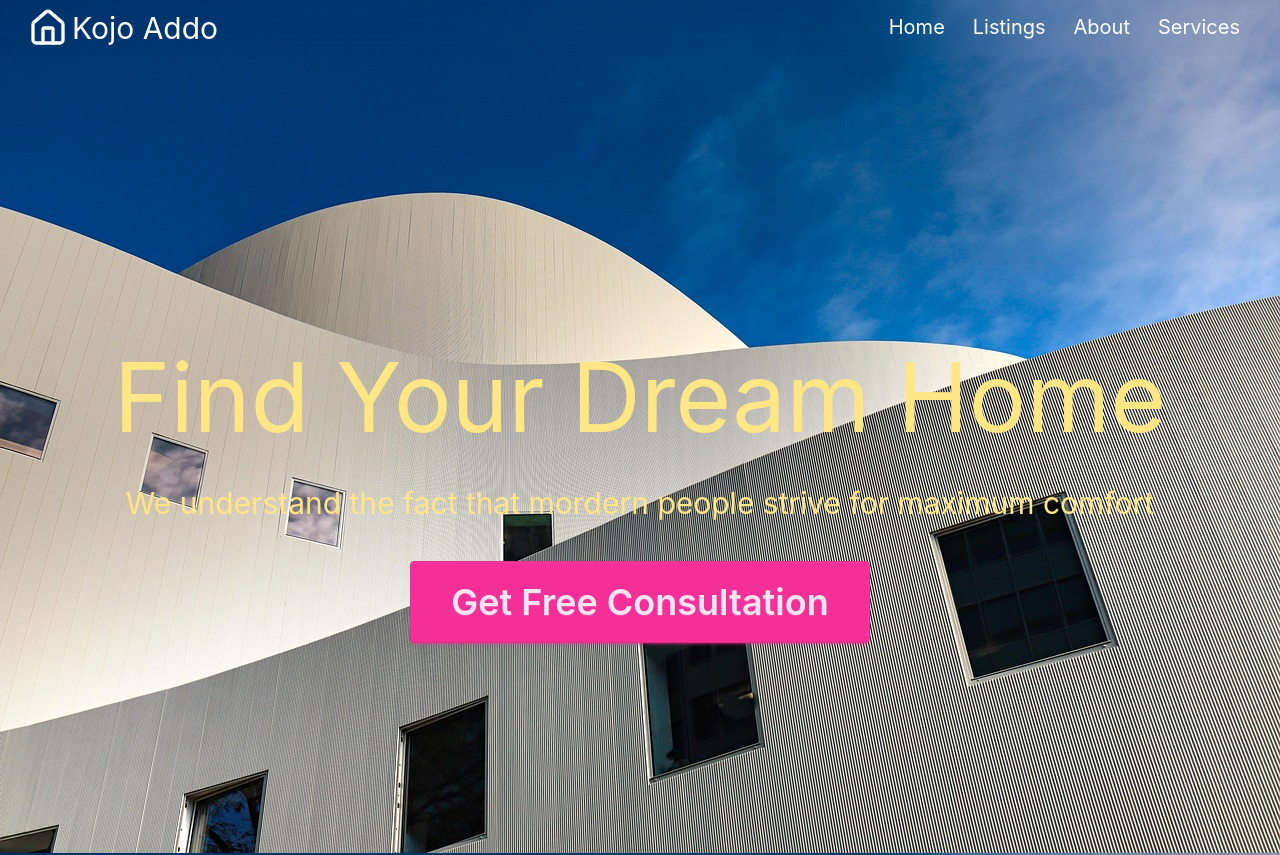
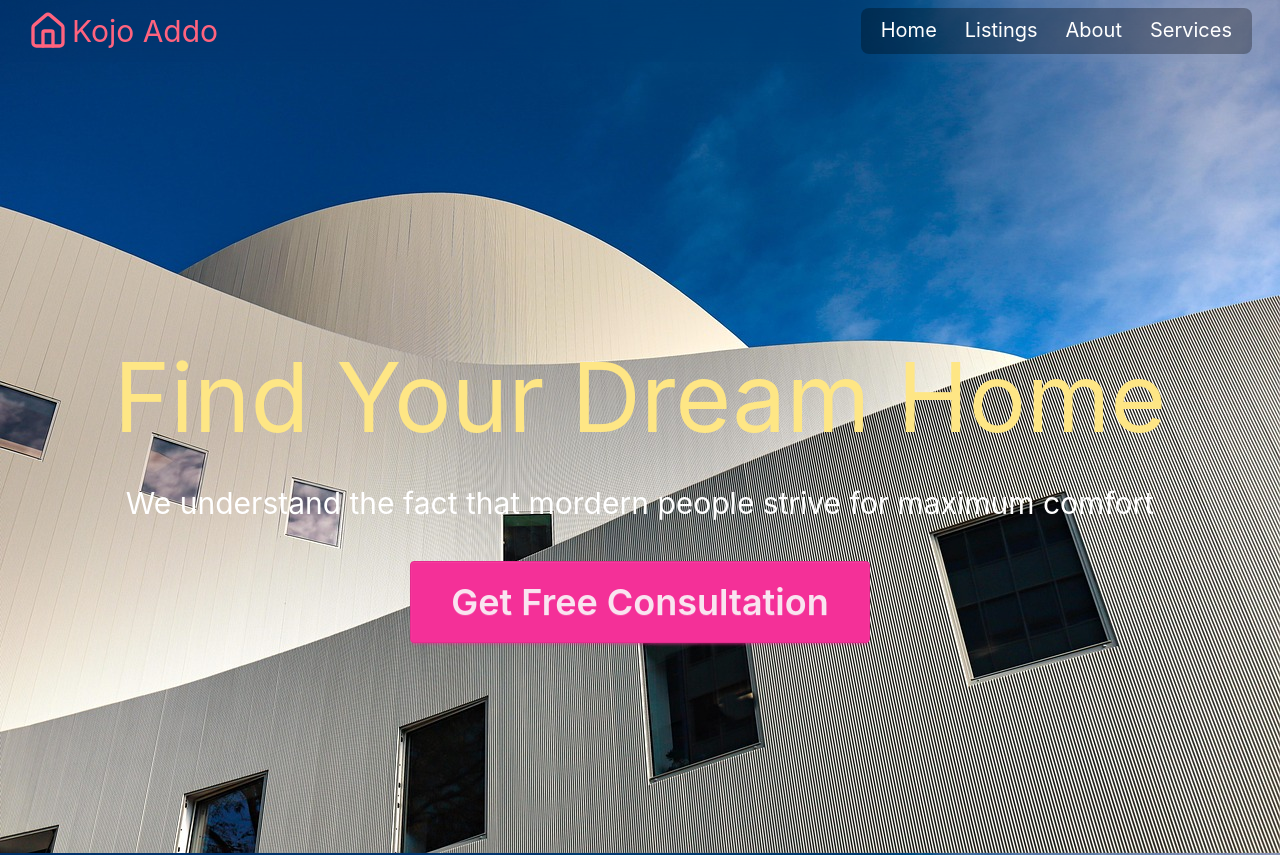
Before and after one commit to acquah-forever/my-realEstate, a React (Vite) app: page / in a window 1280 px wide. Shown: the top 855 px of the page. Built offline with nearby package versions, Linux system fonts and the light colour scheme.

Commit message:
updated border

```diff
--- a/src/components/Details.jsx
+++ b/src/components/Details.jsx
@@ -30,7 +30,7 @@ const Details = () => {
 
                 <div>
                     <div className='border'></div>
-                    <div className='p-5 flex flex-col gap-4 md:flex-row md:gap-10'>
+                    <div className='p-5 flex flex-col gap-3 md:flex-row md:gap-10'>
                         <h1 className='text-md md:text-xl'>03.</h1>
                         <h1 className='text-md md:text-xl uppercase'>Leasing</h1>
                         <h1 className='text-md md:text-xl'>Skip endless searches. We leverage exclusive access and expert negotiation to pinpoint your ideal home, ensuring a smooth, swift purchase. Your next chapter begins today.</h1>
--- a/src/components/Hero.jsx
+++ b/src/components/Hero.jsx
@@ -7,7 +7,7 @@ const Hero = () => {
     <div className='p-5 min-h-screen flex flex-col justify-center items-center text-center' >
       <div className='text-white space-y-10'>
         <h1 className='text-6xl sm:text-7xl md:text-8xl text-amber-200'>Find Your Dream Home</h1>
-        <h2 className='text-3xl text-amber-200'>We understand the fact that mordern people strive for maximum comfort</h2>
+        <h2 className='text-3xl text-white'>We understand the fact that mordern people strive for maximum comfort</h2>
          <button className="btn btn-secondary text-2xl sm:text-3xl md:text-4xl p-10">Get Free Consultation</button>
       </div>
 
--- a/src/components/NavBar.jsx
+++ b/src/components/NavBar.jsx
@@ -21,12 +21,12 @@ const NavBar = () => {
   return (
     <div>
       <div className='px-7  py-2 backdrop-blur-2xl top-0 left-0 fixed w-full z-50 flex justify-between items-center '>
-        <a href='#' className='text-white flex items-center space-x-1'>
+        <a href='#' className='text-rose-400 flex items-center space-x-1'>
           <House className='w-10 h-10' />
           <h1 className='text-2xl md:text-3xl cursor-pointer'>Kojo Addo</h1>
         </a>
         <div>
-          <ul className='hidden text-xl text-white sm:flex space-x-7 px-3 py-1'>
+          <ul className='hidden text-xl text-white bg-black/30 rounded-lg px-5 py-2 sm:flex  space-x-7'>
             <li><a href="#" className="inline-block border-b-2 border-transparent hover:border-white transition-all duration-500 ease-in-out">Home</a></li>
             <li><a href="#listings" className="inline-block border-b-2 border-transparent hover:border-white transition-all duration-500 ease-in-out">Listings</a></li>
             <li><a href="#" className="inline-block border-b-2 border-transparent hover:border-white transition-all duration-500 ease-in-out">About</a></li>
@@ -46,10 +46,10 @@ const NavBar = () => {
           {menu && (
             <div className='text-white rounded-xl flex  justify-center items-center'>
               <motion.ul variants={parent} initial='hidden' animate='visible' exit={{ opacity: 0, x: -50 }} className='text-2xl flex justify-center space-x-5 sm:hidden'>
-                <motion.li variants={children} onClick={() => setMenu(!menu)}> <a href='#' className="inline-block border-b-2 border-transparent hover:border-white transition-all duration-500 ease-in-out">Home</a></motion.li>
-                <motion.li variants={children} onClick={() => setMenu(!menu)}> <a href='#listings' className="inline-block border-b-2 border-transparent hover:border-white transition-all duration-500 ease-in-out">Listings</a></motion.li>
-                <motion.li variants={children} onClick={() => setMenu(!menu)}> <a href='#' className="inline-block border-b-2 border-transparent hover:border-white transition-all duration-500 ease-in-out">About</a></motion.li>
-                <motion.li variants={children} onClick={() => setMenu(!menu)}> <a href='#' className="inline-block border-b-2 border-transparent hover:border-white transition-all duration-500 ease-in-out">Services</a></motion.li>
+                <motion.li variants={children} onClick={() => setMenu(!menu)}> <a href='#' className="inline-block text-xl border-b-2 border-transparent hover:border-white transition-all duration-500 ease-in-out">Home</a></motion.li>
+                <motion.li variants={children} onClick={() => setMenu(!menu)}> <a href='#listings' className="inline-block border-b-2 border-transparent text-xl hover:border-white transition-all duration-500 ease-in-out">Listings</a></motion.li>
+                <motion.li variants={children} onClick={() => setMenu(!menu)}> <a href='#' className="inline-block text-xl border-b-2 border-transparent hover:border-white transition-all duration-500 ease-in-out">About</a></motion.li>
+                <motion.li variants={children} onClick={() => setMenu(!menu)}> <a href='#' className="inline-block text-xl border-b-2 border-transparent hover:border-white transition-all duration-500 ease-in-out">Services</a></motion.li>
               </motion.ul>
             </div>
           )}
```
